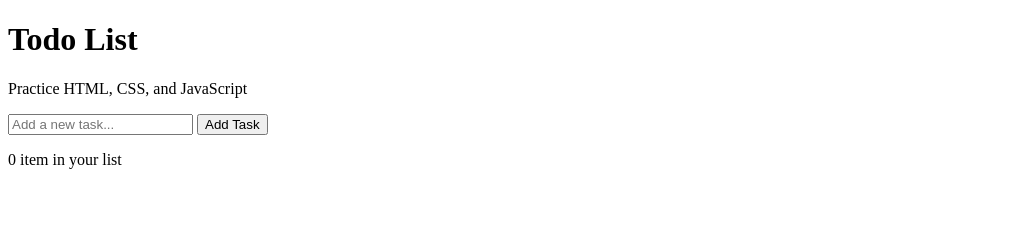
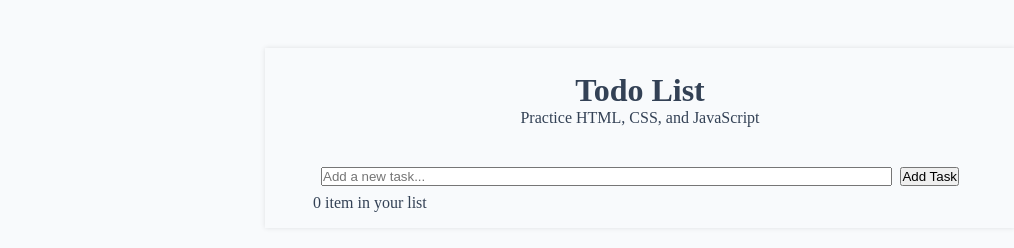
Before and after one commit to KhunMyoMyat/html-css-js-practice, a plain HTML site: page index.html in a window 1280 px wide. Shown: the whole page, without its empty margins (0-1014 px from the left). Drawn offline with Linux system fonts and the light colour scheme.

Commit message:
style header

```diff
--- a/styles.css
+++ b/styles.css
@@ -1,6 +1,51 @@
+/* global start */
 :root {
   --primary: #3b82f6;
   --primary-hover: #2563eb;
   --bg-color: #f8fafc;
   --text-color: #334155;
 }
+
+* {
+  margin: 0;
+  padding: 0;
+  box-sizing: border-box;
+}
+
+body {
+  background: var(--bg-color);
+  padding: 3rem;
+  color: var(--text-color);
+}
+/* global end */
+
+/* container styles*/
+.container {
+  background: var(--bg-color);
+  box-shadow: 0 0 5px rgba(0, 0, 0, 0.107);
+  padding: 1rem 3rem;
+  width: 750px;
+  margin: 0 auto;
+}
+
+/* header styles */
+header {
+  text-align: center;
+  padding: 0.5rem;
+  margin-bottom: 1.5rem;
+}
+
+/* form styles start*/
+form {
+  display: flex;
+  gap: 0.5rem;
+  padding: 0.5rem;
+}
+
+form .todo-input {
+  flex: 1;
+}
+
+form .add-todo-button {
+}
+/* form styles end*/
```
